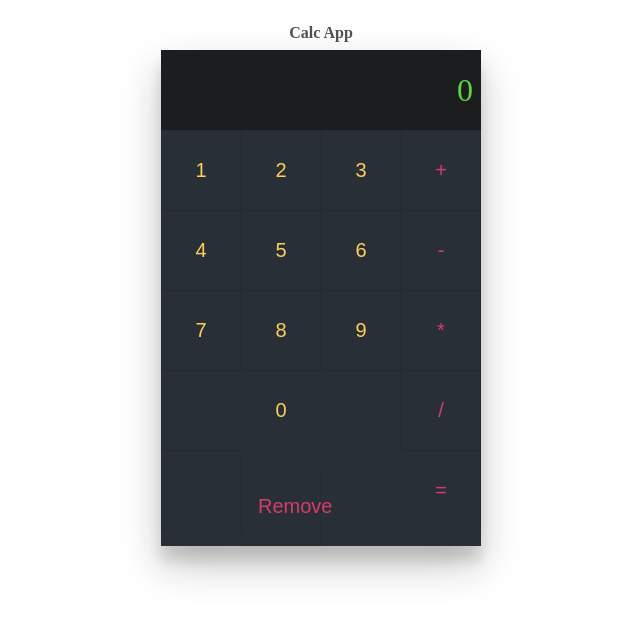
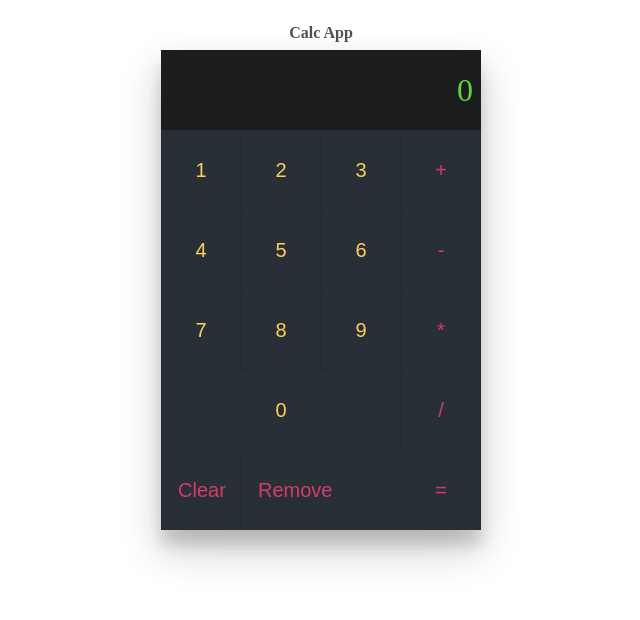
Before and after one commit to blackoutESP/react-calculator-app, a React (Create React App) app: page / in a window 1280 px wide. Shown: the top 620 px of the page, without its empty margins (319-959 px from the left). Built offline with nearby package versions, Linux system fonts and the light colour scheme.

Commit message:
toDO: enable negative numbers

```diff
--- a/src/App.jsx
+++ b/src/App.jsx
@@ -4,9 +4,7 @@
 import React, {
     createContext,
     useContext,
-    useState,
-    useEffect,
-    useRef,
+    useState
 } from "react";
 
 import Title from "./components/Title";
@@ -24,17 +22,9 @@ import * as mathjs from "mathjs";
     Generación de la función del componente Result
 */
 const Result = () => {
-    /* const value = useContext(ResultContext);
-    if (!Number.isNaN(value.result[0])) {
-        return (
-            <div className='result'>
-                <span>{value.result}</span>
-            </div>
-        );
-    } */
     const { value, setValue } = useContext(ResultContext);
     return (
-        <div className='result' onClick={() => console.log(value)}>
+        <div className='result'>
             <span>{value}</span>
         </div>
     );
@@ -57,7 +47,7 @@ const Clear = ({ setState, setUpdatedState }) => {
         setUpdatedState(false);
         setValue(0)
     }
-    return <button onClick={useClear}></button>
+    return <button onClick={useClear}>Clear</button>
 };
 
 /*
@@ -75,31 +65,6 @@ const App = () => {
 
     const [updatedState, setUpdatedState] = useState(false);
     const [value, setValue] = useState(0);
-
-    /* const Clear = (props) => {
-        const useHookWithRefCallback = (
-
-        ) => {
-            stateRef.current = useRef(props.value.state);
-            useEffect(() => {
-                if (updatedState) {
-                    console.log("updating...");
-                    stateRef.current.current.result = [""];
-                    stateRef.current.current.secondNumber = [""];
-                    stateRef.current.current.mathOp = "";
-                    setState((state) => ({
-                        result: stateRef.current.current.result,
-                        secondNumber: stateRef.current.current.secondNumber,
-                        mathOp: stateRef.current.current.mathOp,
-                    }));
-                    setUpdatedState(false);
-                }
-            }, []);
-        };
-
-        const useClear = useHookWithRefCallback();
-        return <button onClick={useClear}>Clear</button>;
-    }; */
 
     const clickHandlerFunction = (value) => {
         if (state.mathOp === "") {
@@ -188,7 +153,6 @@ const App = () => {
             case "+":
                 if (!updatedState) {
                     state.result = mathjs.add(state.result, state.secondNumber);
-                    console.log(state.result);
                     setState((state) => ({
                         result: state.result,
                         secondNumber: state.secondNumber,
@@ -206,7 +170,6 @@ const App = () => {
                         state.result,
                         state.secondNumber
                     );
-                    console.log(state.result);
                     setState((state) => ({
                         result: state.result,
                         secondNumber: state.secondNumber,
@@ -224,7 +187,6 @@ const App = () => {
                         state.result,
                         state.secondNumber
                     );
-                    console.log(state.result);
                     setState((state) => ({
                         result: state.result,
                         secondNumber: state.secondNumber,
@@ -242,7 +204,6 @@ const App = () => {
                         state.result,
                         state.secondNumber
                     );
-                    console.log(state.result);
                     setState((state) => ({
                         result: state.result,
                         secondNumber: state.secondNumber,
```
